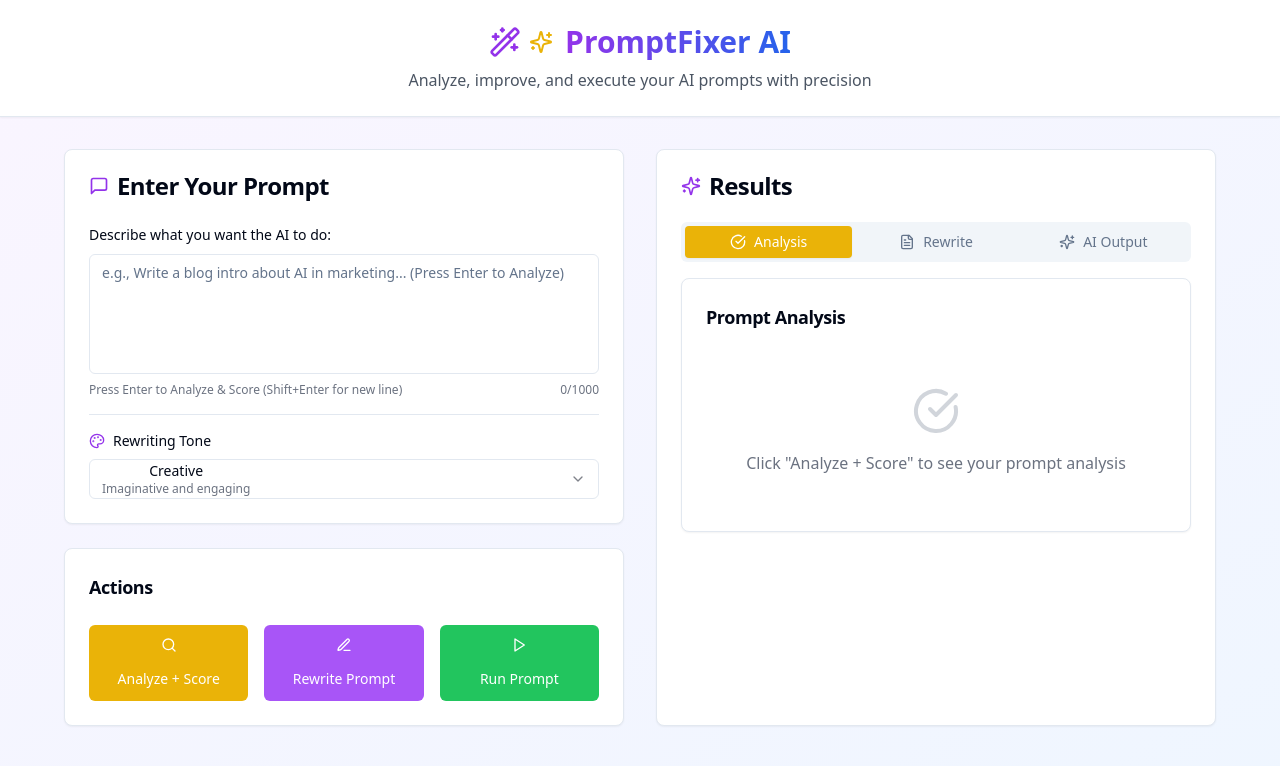
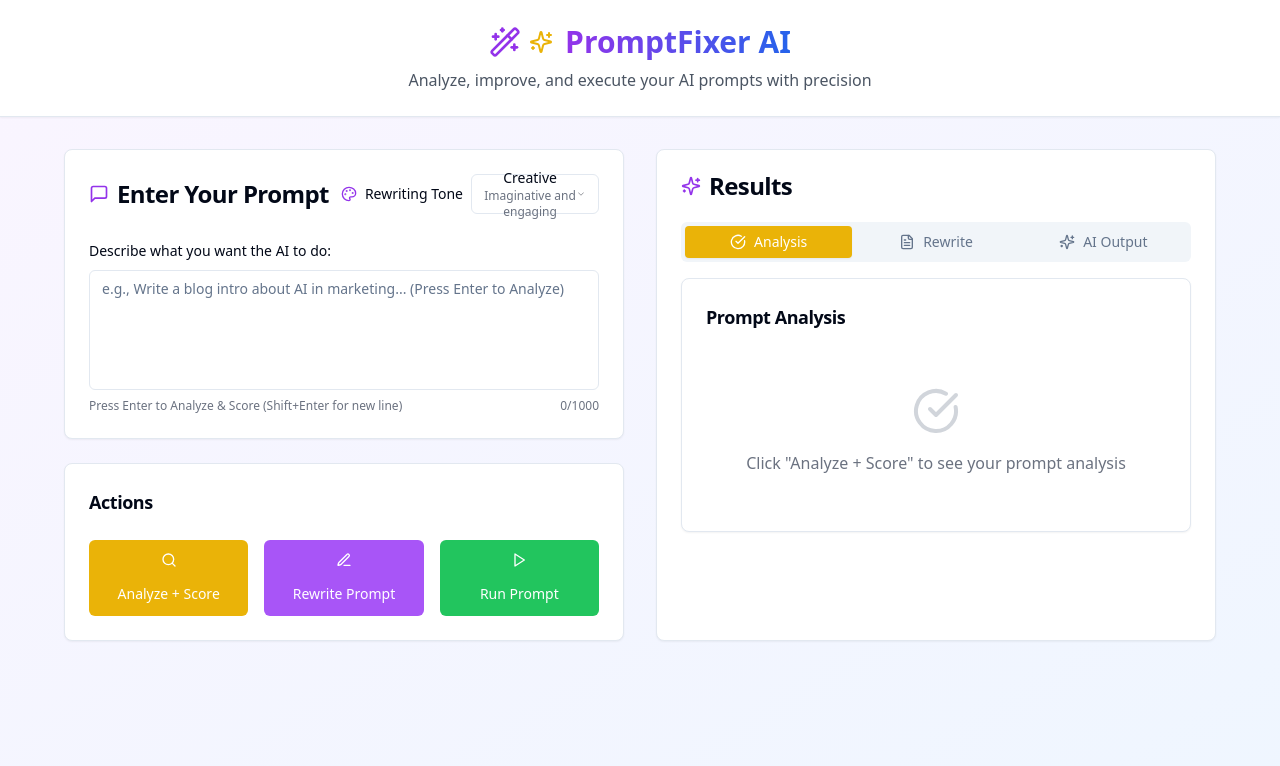
Before and after one commit to lsanbu/ai-prompt-fixer, a React (Vite) app: page / in a window 1280 px wide. Shown: the top 766 px of the page. Built offline with nearby package versions, Linux system fonts and the light colour scheme.

Commit message:
Move Tone Selector next to Prompt Input
Move the "Select Rewriting Tone" dropdown to be adjacent to the "Enter Your Prompt" input field within the same container. This change aims to improve the layout and user experience by placing related elements closer together.

```diff
--- a/src/components/PromptInput.tsx
+++ b/src/components/PromptInput.tsx
@@ -33,44 +33,22 @@ export const PromptInput = ({
   return (
     <Card className="w-full">
       <CardHeader>
+        <div className="flex items-center justify-between">
           <CardTitle className="flex items-center space-x-2">
             <MessageSquare className="h-5 w-5 text-purple-600" />
             <span>Enter Your Prompt</span>
           </CardTitle>
-      </CardHeader>
-      <CardContent className="space-y-4">
-        <div className="space-y-2">
-          <Label htmlFor="promptInput" className="text-sm font-medium">
-            Describe what you want the AI to do:
-          </Label>
-          <Textarea
-            id="promptInput"
-            placeholder="e.g., Write a blog intro about AI in marketing... (Press Enter to Analyze)"
-            value={value}
-            onChange={(e) => onChange(e.target.value)}
-            onKeyDown={handleKeyDown}
-            disabled={disabled}
-            className="min-h-[120px] resize-none"
-            maxLength={1000}
-          />
-          <div className="flex justify-between text-xs text-gray-500">
-            <span>Press Enter to Analyze & Score (Shift+Enter for new line)</span>
-            <span>{value.length}/1000</span>
-          </div>
-        </div>
 
-        {/* Tone selector overlay */}
-        <div className="border-t pt-4">
-          <div className="flex items-center space-x-2 mb-2">
+          {/* Compact tone selector in header */}
+          <div className="flex items-center space-x-2">
             <Palette className="h-4 w-4 text-purple-600" />
-            <Label className="text-sm font-medium">Rewriting Tone</Label>
-          </div>
+            <Label className="text-sm font-medium whitespace-nowrap">Rewriting Tone</Label>
             <Select
               value={toneMode}
               onValueChange={(val) => onToneModeChange(val as ToneMode)}
               disabled={disabled}
             >
-            <SelectTrigger className="w-full">
+              <SelectTrigger className="w-32">
                 <SelectValue placeholder="Select tone" />
               </SelectTrigger>
               <SelectContent>
@@ -95,6 +73,28 @@ export const PromptInput = ({
               </SelectContent>
             </Select>
           </div>
+        </div>
+      </CardHeader>
+      <CardContent>
+        <div className="space-y-2">
+          <Label htmlFor="promptInput" className="text-sm font-medium">
+            Describe what you want the AI to do:
+          </Label>
+          <Textarea
+            id="promptInput"
+            placeholder="e.g., Write a blog intro about AI in marketing... (Press Enter to Analyze)"
+            value={value}
+            onChange={(e) => onChange(e.target.value)}
+            onKeyDown={handleKeyDown}
+            disabled={disabled}
+            className="min-h-[120px] resize-none"
+            maxLength={1000}
+          />
+          <div className="flex justify-between text-xs text-gray-500">
+            <span>Press Enter to Analyze & Score (Shift+Enter for new line)</span>
+            <span>{value.length}/1000</span>
+          </div>
+        </div>
       </CardContent>
     </Card>
   );
```
Lines whose indentation alone changed are shown as unchanged.
